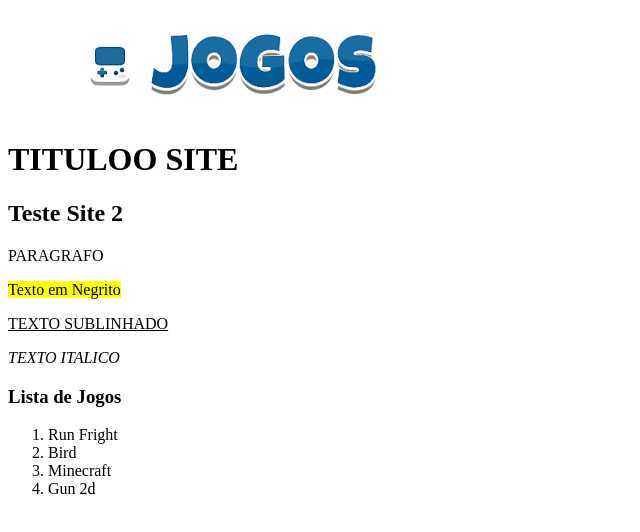
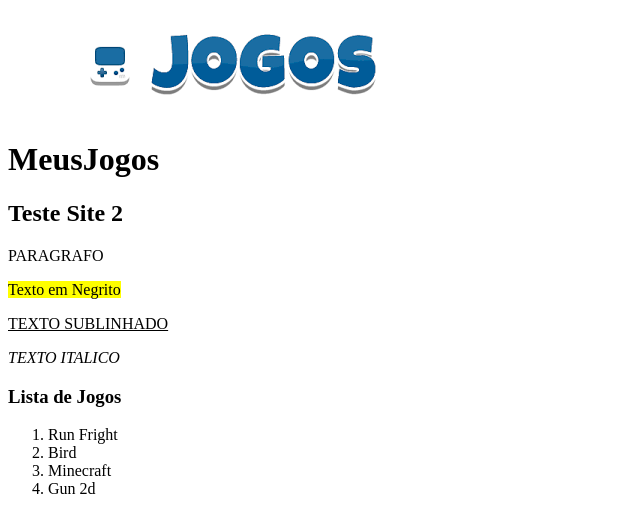
Before and after one commit to AssizCarlos1/1C_Projeto01, a plain HTML site: page index.html in a window 1280 px wide. Shown: the whole page, without its empty margins (0-640 px from the left). Drawn offline with Linux system fonts and the light colour scheme.

Commit message:
txt Meu Jogos

```diff
--- a/index.html
+++ b/index.html
@@ -3,7 +3,7 @@
     <body>
 
         <img src="jogo.png" alt="">
-        <h1>TITULOO SITE</h1>
+        <h1>MeusJogos</h1>
 
         <p> <h2> Teste Site 2 </h2> </p>
 
```
